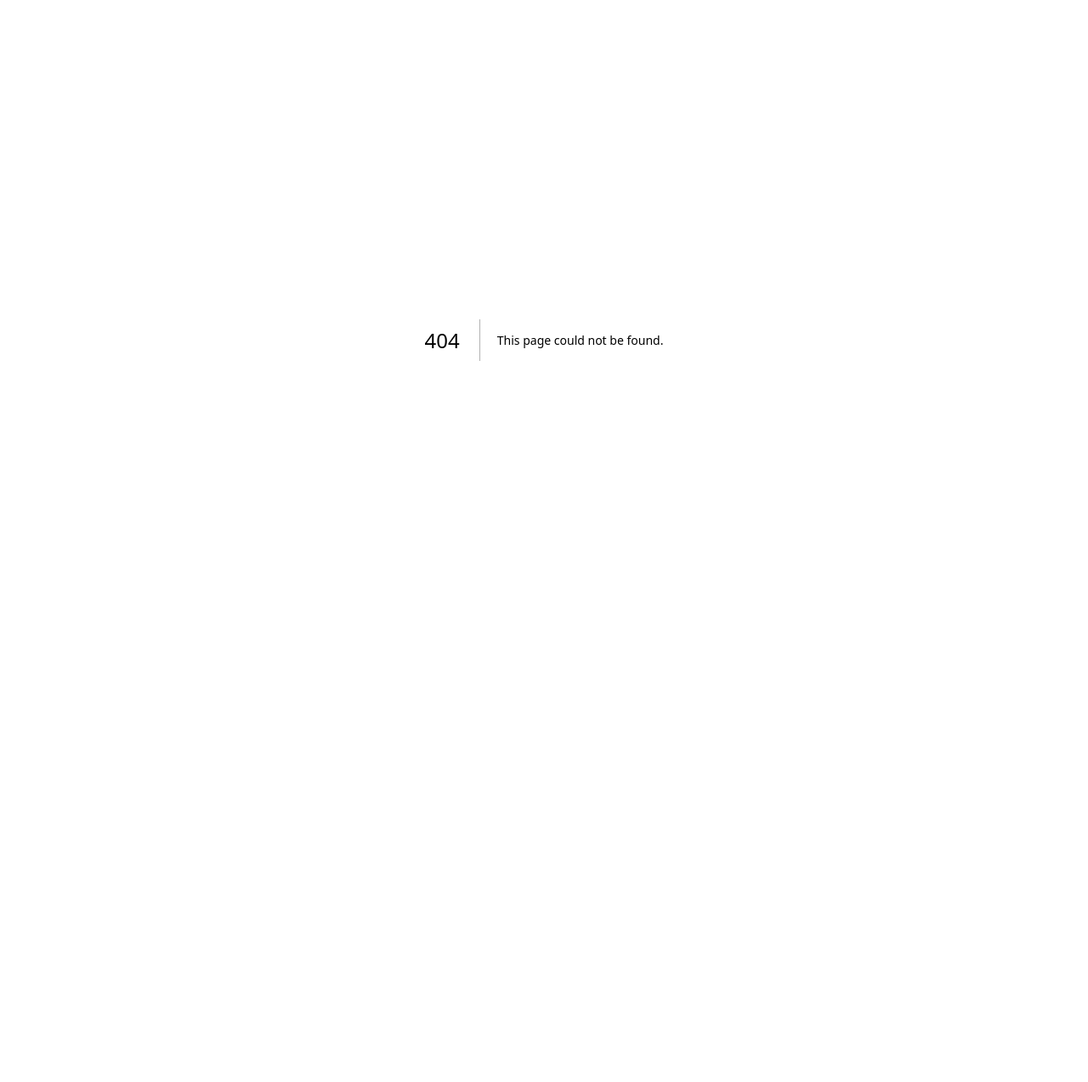
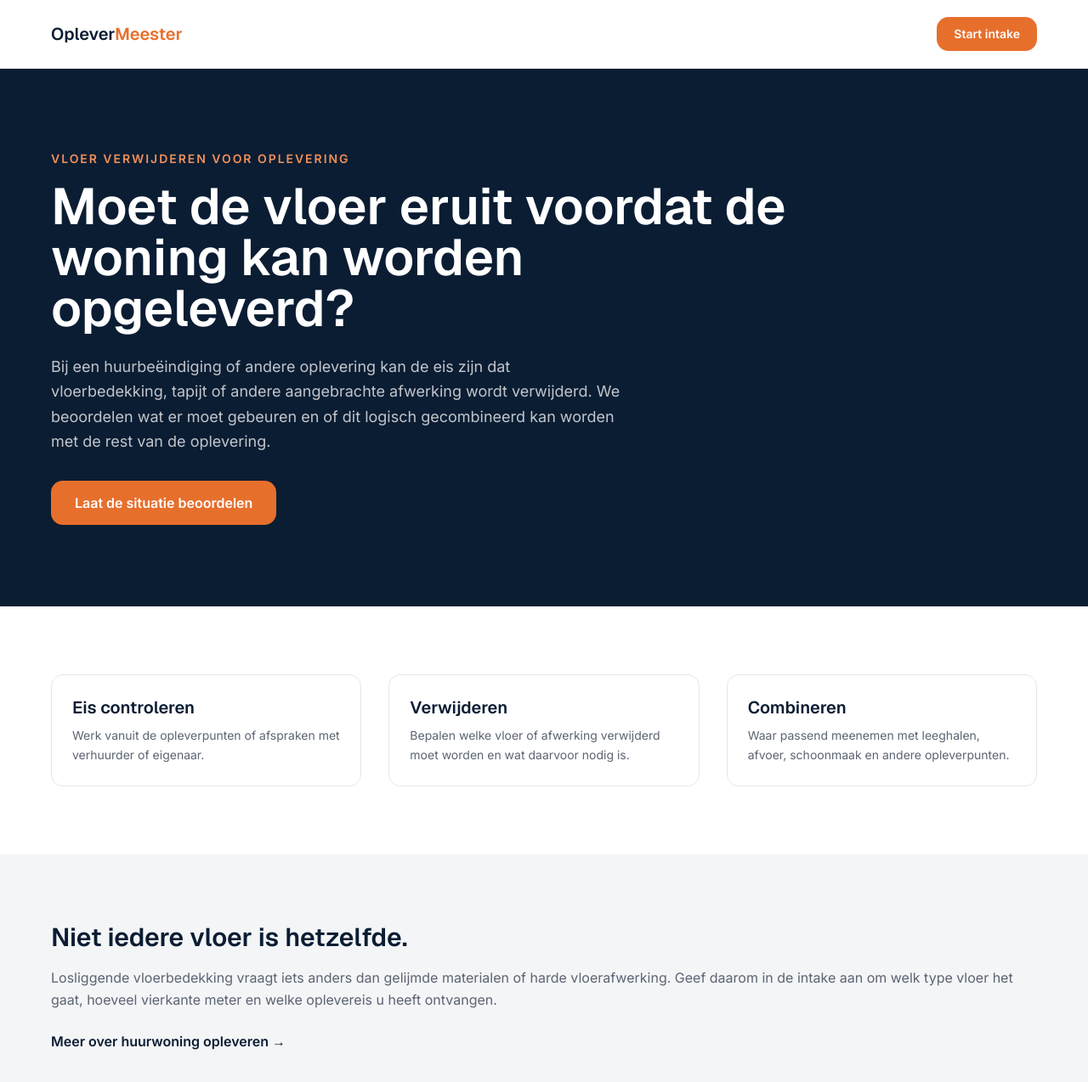
Before and after one commit to sandvlietbv/OpleverMeester, a Next.js app: page /vloer-verwijderen-oplevering in a window 1280 px wide. Before the commit this address had no page. Shown: the top 1274 px of the page at 85% size. Before the commit the page ends 800 px from the top, so only its background shows below. Built offline with nearby package versions, Linux system fonts and the light colour scheme.

Commit message:
Add vloer verwijderen oplevering landing page

```diff
--- /dev/null
+++ b/app/vloer-verwijderen-oplevering/page.tsx
@@ -0,0 +1,21 @@
+import type { Metadata } from "next";
+import Link from "next/link";
+import Contact from "@/components/Contact";
+
+export const metadata: Metadata = {
+  title: "Vloer verwijderen voor oplevering | OpleverMeester",
+  description: "Vloer, tapijt of andere afwerking verwijderen voor oplevering? OpleverMeester kan dit meenemen als onderdeel van het opleverklaar maken van de woning.",
+  alternates: { canonical: "/vloer-verwijderen-oplevering" },
+};
+
+export default function Page() {
+  return <>
+    <header className="border-b border-surface-mid bg-white"><div className="container-om flex h-16 items-center justify-between md:h-20"><Link href="/" className="font-display text-lg font-semibold text-navy md:text-xl">Oplever<span className="text-orange">Meester</span></Link><a href="#intake" className="rounded-om bg-orange px-5 py-2.5 text-sm font-semibold text-white">Start intake</a></div></header>
+    <main>
+      <section className="bg-navy py-16 text-white md:py-24"><div className="container-om max-w-5xl"><p className="text-sm font-semibold uppercase tracking-[0.14em] text-orange-light">Vloer verwijderen voor oplevering</p><h1 className="mt-4 max-w-4xl font-display text-4xl font-semibold leading-tight md:text-6xl">Moet de vloer eruit voordat de woning kan worden opgeleverd?</h1><p className="mt-6 max-w-2xl text-lg leading-relaxed text-white/75">Bij een huurbeëindiging of andere oplevering kan de eis zijn dat vloerbedekking, tapijt of andere aangebrachte afwerking wordt verwijderd. We beoordelen wat er moet gebeuren en of dit logisch gecombineerd kan worden met de rest van de oplevering.</p><a href="#intake" className="mt-8 inline-block rounded-om bg-orange px-7 py-3.5 font-semibold text-white">Laat de situatie beoordelen</a></div></section>
+      <section className="bg-white py-16 md:py-20"><div className="container-om grid gap-8 md:grid-cols-3">{[["Eis controleren","Werk vanuit de opleverpunten of afspraken met verhuurder of eigenaar."],["Verwijderen","Bepalen welke vloer of afwerking verwijderd moet worden en wat daarvoor nodig is."],["Combineren","Waar passend meenemen met leeghalen, afvoer, schoonmaak en andere opleverpunten."]].map(([t,b])=><div key={t} className="rounded-om border border-surface-mid p-6"><h2 className="font-display text-xl font-semibold text-navy">{t}</h2><p className="mt-2 text-sm leading-relaxed text-muted">{b}</p></div>)}</div></section>
+      <section className="bg-surface-light py-16 md:py-20"><div className="container-om max-w-4xl"><h2 className="font-display text-3xl font-semibold text-navy">Niet iedere vloer is hetzelfde.</h2><p className="mt-4 leading-relaxed text-muted">Losliggende vloerbedekking vraagt iets anders dan gelijmde materialen of harde vloerafwerking. Geef daarom in de intake aan om welk type vloer het gaat, hoeveel vierkante meter en welke oplevereis u heeft ontvangen.</p><div className="mt-6"><Link href="/huurwoning-opleveren" className="font-semibold text-navy hover:text-orange">Meer over huurwoning opleveren →</Link></div></div></section>
+      <Contact />
+    </main>
+  </>;
+}
```
